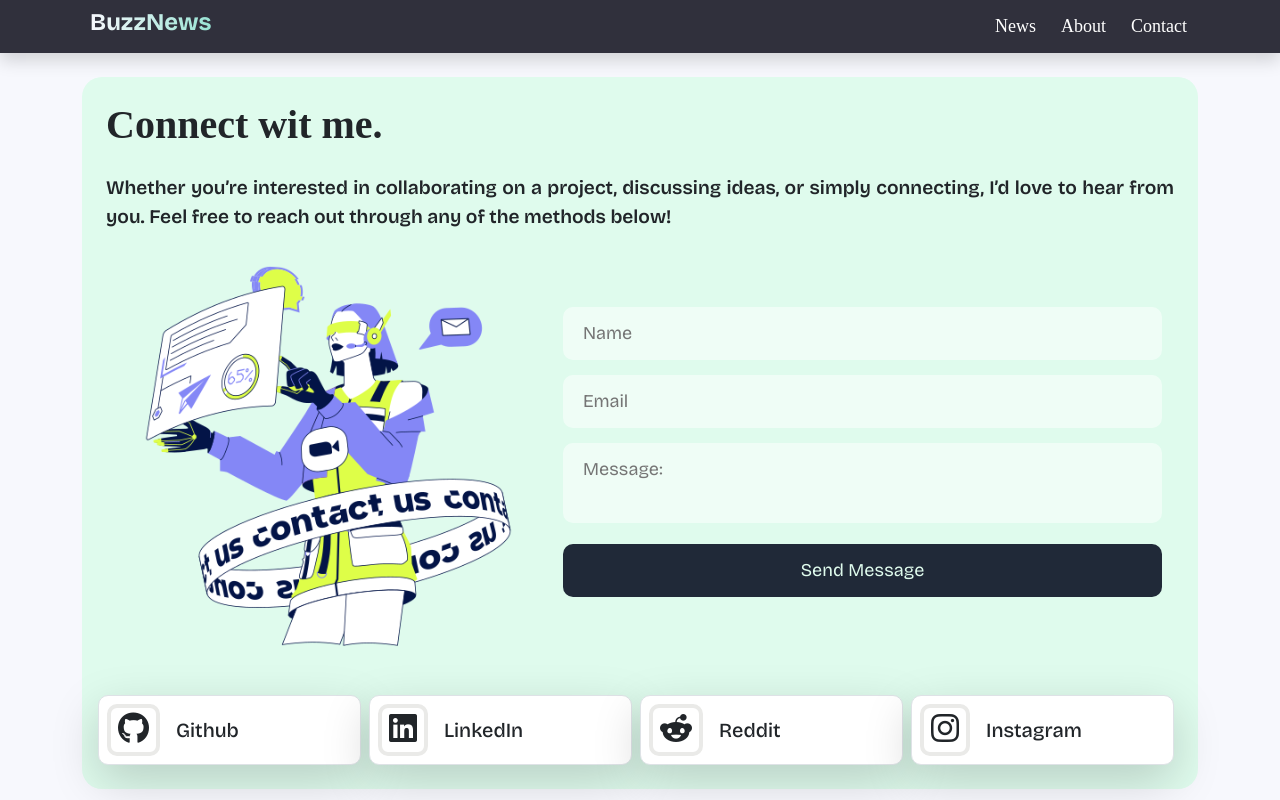
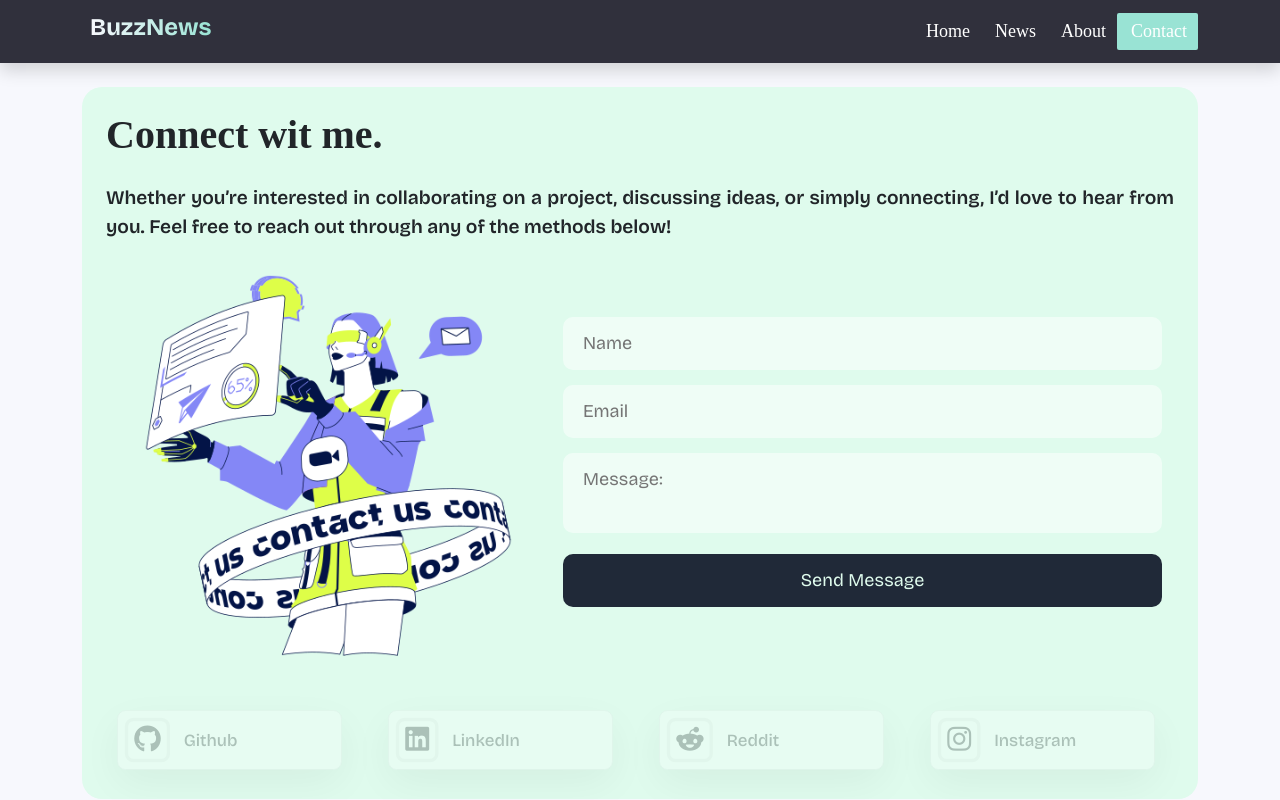
Before and after one commit to ArpanVala/BuzzNews, a React (Vite) app: page /Contact in a window 1280 px wide. Shown: the top 800 px of the page. Built offline with nearby package versions, Linux system fonts and the light colour scheme; a web font is replaced by a local one.

Commit message:
Link added to buttons, Navbars integrated

```diff
--- a/index.html
+++ b/index.html
@@ -21,6 +21,42 @@
   <style>
     @import url('https://fonts.googleapis.com/css2?family=Afacad+Flux:wght@100..1000&family=Inter:ital,opsz,wght@0,14..32,100..900;1,14..32,100..900&family=Montserrat:ital,wght@0,100..900;1,100..900&display=swap');
     @import url('https://fonts.googleapis.com/css2?family=Afacad+Flux:wght@100..1000&family=Bricolage+Grotesque:opsz,wght@12..96,200..800&family=Gabarito:wght@400..900&display=swap');
+
+    @keyframes appear {
+      from {
+        opacity: 0;
+        scale: 0.8;
+      }
+
+      to {
+        opacity: 1;
+        scale: 1;
+      }
+    }
+
+    @keyframes appear-x {
+      from {
+        opacity: 0;
+        transform: translateX(-100px);
+      }
+
+      to {
+        opacity: 1;
+        transform: translateX(0px);
+      }
+    }
+
+    .block {
+      animation: appear linear;
+      animation-timeline: view();
+      animation-range: entry 0% cover 40%;
+    }
+
+    .block-x {
+      animation: appear-x linear;
+      animation-timeline: view();
+      animation-range: entry 0% cover 40%;
+    }
   </style>
 
   <title>BuzzNews</title>
--- a/public/CSS/mainnavbar.css
+++ b/public/CSS/mainnavbar.css
@@ -4,10 +4,9 @@
 
 body {
   background-color: #f7f8fd;
+  cursor: url('../../src/assets/cursor/cursor.png') !important;
 }
-a {
-  text-decoration: none;
-}
+
 header {
   background-color: #30303c;
 }
@@ -27,11 +26,19 @@ header {
   text-decoration: none !important;
   border: 3px solid transparent;
 }
-.navbar-nav li:hover,
-.navbar-nav li:active {
+.navbar-nav li:hover {
   background-color: #99e3d4;
   border-radius: 2px;
   color: #30303c;
+}
+a {
+  text-decoration: none;
+}
+a.active,
+a:active {
+  background-color: #99e3d4;
+  border-radius: 2px;
+  color: #30303c !important;
 }
 .navbar-toggler {
   padding: 1px 3px;
@@ -85,6 +92,9 @@ header {
   border: 5px solid #eaeae8;
   border-radius: 10px;
 }
+.hero-btn:hover {
+  border: 5px solid #c6c6c4;
+}
 .explore-topics {
   border-radius: 20px;
   background-color: #dffbed;
--- a/src/App.jsx
+++ b/src/App.jsx
@@ -6,25 +6,42 @@ import Footer from "./Components/Footer"
 import HomePage from "./Pages/HomePage"
 import AboutPage from "./Pages/AboutPage"
 import ContactPage from "./Pages/ContactPage"
-import { Routes, Route } from "react-router-dom"
-
+import { Routes, Router, Route, useLocation } from "react-router-dom"
 const App = () => {
   const [category, setCategory] = useState('general')
   const [country, setCountry] = useState('us')
+  const location = useLocation();
+
+  const renderNavbar = () => {
+    if (location.pathname === "/News") {
+      return <NavBar setCategory={setCategory} setcountry={setCountry} />;
+    }
+    return <MainNavBar />;
+  };
 
   return (
     <div>
-      {/* <NavBar setCategory={setCategory} setcountry={setCountry} /> */}
-      {/* <NewsBoard category={category} country={country} /> */}
-      <MainNavBar />
+      {renderNavbar()}
       <Routes>
         <Route path="/" element={<HomePage />} />
         <Route path="/About" element={<AboutPage />} />
         <Route path="/Contact" element={<ContactPage />} />
+        <Route path="/News" element={<NewsBoard category={category} country={country} />} />
       </Routes>
       <Footer />
+
+
+      {/* <NavBar setCategory={setCategory} setcountry={setCountry} /> */}
+      {/* <NewsBoard category={category} country={country} /> */}
+      {/* <MainNavBar /> */}
+      {/* <Routes> */}
+      {/* <Route path="/" element={<HomePage />} /> */}
+      {/* <Route path="/About" element={<AboutPage />} /> */}
+      {/* <Route path="/Contact" element={<ContactPage />} /> */}
+      {/* </Routes> */}
+      {/* <Footer /> */}
     </div>
   )
 }
 
-export default App
+export default App;
--- a/src/Components/Button.jsx
+++ b/src/Components/Button.jsx
@@ -1,9 +1,14 @@
 import React from 'react'
 import '../../public/CSS/Button.css'
 
-const Button = ({ icon, text }) => {
+const Button = ({ icon, text, link }) => {
+    const onButtonClick = () => {
+        if (link) {
+            window.open(link, '_blank');
+        }
+    }
     return (
-        <div className="btn-primary d-flex gap-3 border shadow-lg align-items-center">
+        <div className="btn-primary d-flex gap-3 border shadow-lg align-items-center block" onClick={onButtonClick}>
             <h2 className='btn-primary-icon m-0'><i className={icon} /></h2>
             <h5 className='btn-primary-text m-0'>{text}</h5>
         </div>
--- a/src/Components/ConnectWithMe.jsx
+++ b/src/Components/ConnectWithMe.jsx
@@ -64,10 +64,10 @@ const ConnectWithMe = () => {
                             </div>
                         </div>
                         <div className="row row-cols-1 row-cols-sm-2 row-cols-lg-4 g-2 mt-4">
-                            <div className="col"><Button icon={"fa-brands fa-github"} text={"Github"} /></div>
-                            <div className="col"><Button icon={"fa-brands fa-linkedin"} text={"LinkedIn"} /></div>
-                            <div className="col"><Button icon={"fa-brands fa-reddit-alien"} text={"Reddit"} /></div>
-                            <div className="col"><Button icon={"fa-brands fa-instagram"} text={"Instagram"} /></div>
+                            <div className="col"><Button icon={"fa-brands fa-github"} text={"Github"} link={"https://github.com/ArpanVala"} /></div>
+                            <div className="col"><Button icon={"fa-brands fa-linkedin"} text={"LinkedIn"} link={'https://linkedin.com/in/arpanvala/'} /></div>
+                            <div className="col"><Button icon={"fa-brands fa-reddit-alien"} text={"Reddit"} link={'https://www.reddit.com/user/Arpan_Vala/'} /></div>
+                            <div className="col"><Button icon={"fa-brands fa-instagram"} text={"Instagram"} link={'https://instagram.com/vala_aaryan01'} /></div>
                         </div>
                     </div>
                 </div>
--- a/src/Components/Footer.jsx
+++ b/src/Components/Footer.jsx
@@ -10,7 +10,7 @@ const Footer = () => {
                     <div className="col-8 col-md-6 ">
                         <div className="footer-links d-flex">
                             <div className="col-4">
-                                <Link to='/'><p className='text-content '>News</p></Link>
+                                <Link to='/News'><p className='text-content '>News</p></Link>
                             </div>
                             <div className="col-4">
                                 <Link to='/About'><p className='text-content '>About</p></Link>
--- a/src/Components/Hero.jsx
+++ b/src/Components/Hero.jsx
@@ -1,10 +1,10 @@
-import react from 'react';
 import './../../public/CSS/mainnavbar.css';
 import './../../public/CSS/media.css';
+import { useNavigate } from 'react-router-dom';
 import heroImage from '../assets/img/hero-image.svg';
 
-import rightArrow from '../assets/img/light-right.png'
 const Hero = () => {
+    const navigate = useNavigate();
     return (
         <section className="container-fluid hero">
             <div className="container">
@@ -13,7 +13,7 @@ const Hero = () => {
                         <div className="hero-content">
                             <h1>Stay Informed, Stay Ahead <br className='d-none d-md-visible' />with <span>BuzzNews</span></h1>
                             <h5>Get the latest headlines and insights from around the world, <br /> all in one place.</h5>
-                            <button className='btn-lg hero-btn'> Read News</button>
+                            <button className='btn-lg hero-btn' onClick={() => navigate('/News')}> Read News</button>
                         </div>
                     </div>
                     <div className="col-md-6 text-center">
--- a/src/Components/MainNavBar.jsx
+++ b/src/Components/MainNavBar.jsx
@@ -1,24 +1,26 @@
 import './../../public/CSS/mainnavbar.css';
-import { Link } from 'react-router-dom';
+import { NavLink, useNavigate } from 'react-router-dom';
 const MainNavBar = () => {
+    const navigate = useNavigate();
     return (
         <header className='container-fluid shadow py-2'>
             <div className="container">
                 <div className="row">
                     <div className="col-12">
                         <nav className="navbar navbar-expand-lg p-0">
-                            <Link to='/'><a className="navbar-brand" href="">
-                                <h4 className='d-inline-block ms-2'>BuzzNews</h4>
+                            <a className="navbar-brand" onClick={() => navigate('/')}>
+                                <h4 className='d-inline-block ms-2' >BuzzNews</h4>
                             </a>
-                            </Link>
+
                             <button className="navbar-toggler" type="button" data-bs-toggle="collapse" data-bs-target="#navbarNav" aria-controls="navbarNav">
                                 <span className="navbar-toggler-icon"></span>
                             </button>
                             <div className="collapse navbar-collapse justify-content-end" id="navbarNav">
                                 <ul className="navbar-nav">
-                                    <Link to='/'><li className="nav-item">News</li></Link>
-                                    <Link to='/About'><li className="nav-item">About</li></Link>
-                                    <Link to='/Contact'><li className="nav-item">Contact</li></Link>
+                                    <NavLink to='/'><li className="nav-item">Home</li></NavLink>
+                                    <NavLink to='/News'><li className="nav-item">News</li></NavLink>
+                                    <NavLink to='/About'><li className="nav-item">About</li></NavLink>
+                                    <NavLink to='/Contact'><li className="nav-item">Contact</li></NavLink>
                                 </ul>
                             </div>
                         </nav>
--- a/src/Components/NavBar.jsx
+++ b/src/Components/NavBar.jsx
@@ -6,7 +6,7 @@ const NavBar = ({ setCategory, setCountry }) => {
                 <div className="row">
                     <div className="col-12">
                         <nav className="navbar navbar-expand-lg p-0">
-                            <a className="navbar-brand" href="#">
+                            <a className="navbar-brand" href="/">
                                 <img src={logo} alt="BuzzNews Logo" /><h4 className='d-inline-block ms-2'>BuzzNews</h4>
                             </a>
                             <button className="navbar-toggler" type="button" data-bs-toggle="collapse" data-bs-target="#navbarNav" aria-controls="navbarNav">
--- a/src/Components/NewsItem.jsx
+++ b/src/Components/NewsItem.jsx
@@ -4,7 +4,7 @@ import { faArrowRight } from '@fortawesome/free-solid-svg-icons';
 const NewsItem = ({ news }) => {
   const { title, author, description, url, urlToImage, publishedAt } = news
   return (
-    <div className="card shadow p-1 newsCard" >
+    <div className="card shadow p-1 newsCard block" >
       <img src={urlToImage ? urlToImage : newsPlaceholder} height={'140px'} />
       <div className="card-body p-2">
         <h6 className="card-subtitle my-1 text-body-secondary">{publishedAt.slice(0, 10)}</h6>
```
Also changed, not shown: src/Components/MeetDev.jsx (+4 -4 lines), src/assets/cursor/cursor.png (added).
